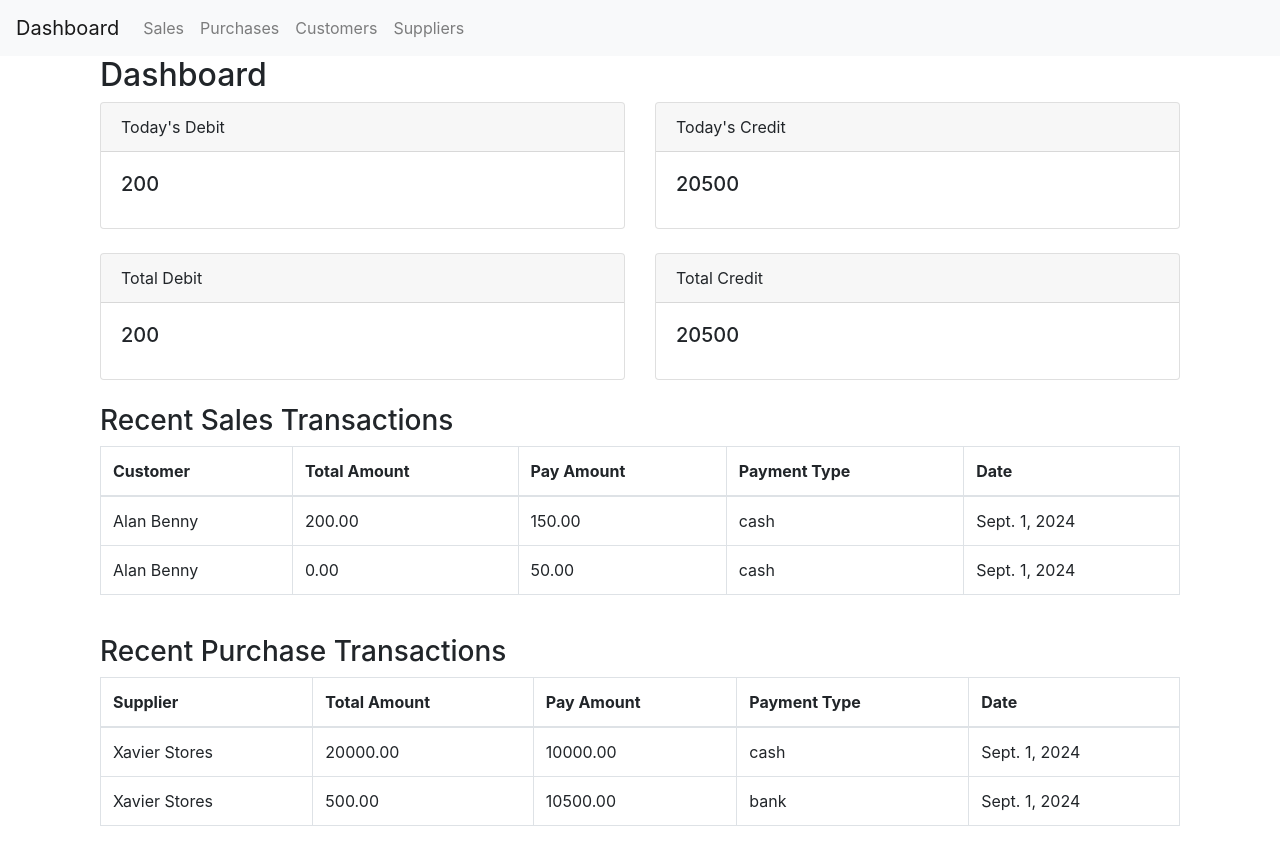
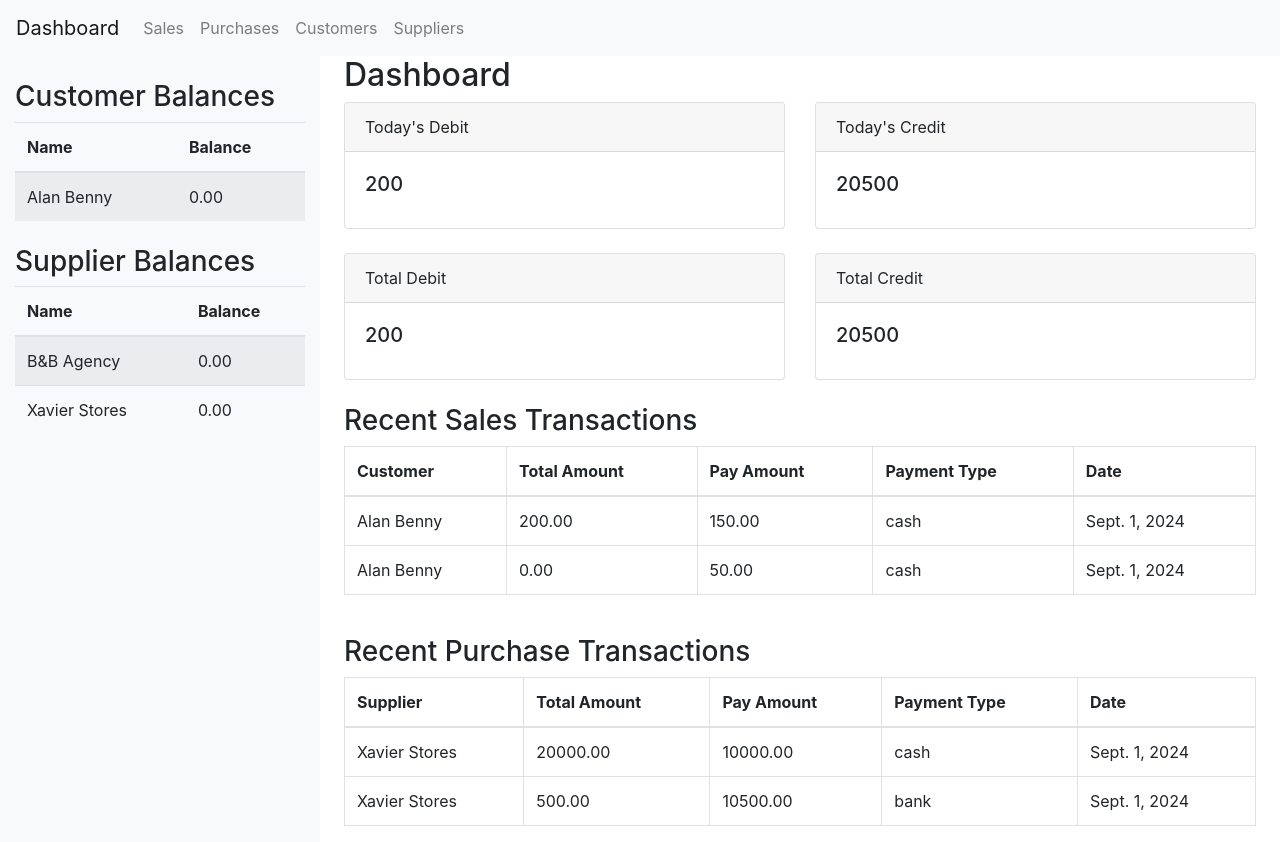
Before and after one commit to Alan212004/moneymg, a Django app: page / in a window 1280 px wide. Run offline with Django 5.2, Linux system fonts and the light colour scheme; data comes from the database, SQL or seed files in the repository; both versions use the stored data as it was after the commit; some libraries are stand-ins or nearby versions.

Commit message:
i aready completed the almost all sessions, in this part i update the balance session almost proper , make some other change son the supplier ,customer and the dashborad.

```diff
--- a/core/models.py
+++ b/core/models.py
@@ -28,7 +28,7 @@ class Customer(models.Model):
 
 class Supplier(models.Model):
     name = models.CharField(max_length=255)
-    phone = PhoneNumberField(max_length=12, null=True, blank=True, validators=[MinLengthValidator(10)])
+    phone = PhoneNumberField(max_length=15, null=True, blank=True, validators=[MinLengthValidator(10)])
     address = models.TextField(max_length=100, blank=True, null=True)
     email = models.EmailField(unique=True, blank=True, null=True)
     balance = models.DecimalField(max_digits=10, decimal_places=2, default=0)
--- a/core/urls.py
+++ b/core/urls.py
@@ -2,7 +2,7 @@ from django.urls import path
 from . import views
 
 urlpatterns = [
-    path('', views.dashboard, name='dashboard'),
+    path('', views.dashboard_view, name='dashboard'),
     path('transaction-success/', views.transaction_success, name='transaction_success'),
     path('transactions/sales/', views.sales_transactions, name='sales_transactions'),
     path('transactions/purchase/', views.purchase_transactions, name='purchase_transactions'),
--- a/core/views.py
+++ b/core/views.py
@@ -1,45 +1,56 @@
 from django.shortcuts import render, get_object_or_404, redirect
 from django.db.models import Sum
-from .models import Supplier, STransaction, PTransaction, Customer
-from .forms import CustomerForm, STransactionForm, PTransactionForm
 from django.utils import timezone
+from .models import Customer, Supplier, STransaction, PTransaction
+from .forms import CustomerForm, STransactionForm, PTransactionForm, SupplierForm
 
+# Dashboard view
+def dashboard_view(request):
+    # Fetch all customers and suppliers with their balances
+    customers = Customer.objects.all()
+    suppliers = Supplier.objects.all()
 
-def dashboard(request):
-    # Total Debit and Credit
-    total_debit = STransaction.objects.aggregate(total=Sum('pay_amount'))['total'] or 0
-    total_credit = PTransaction.objects.aggregate(total=Sum('pay_amount'))['total'] or 0
+    # Calculate daily debit and credit using STransaction and PTransaction
+    today = timezone.now().date()
+    daily_debit = STransaction.objects.filter(date=today).aggregate(Sum('pay_amount'))['pay_amount__sum'] or 0
+    daily_credit = PTransaction.objects.filter(date=today).aggregate(Sum('pay_amount'))['pay_amount__sum'] or 0
 
-    # Daily (Today) Debit and Credit
-    today = timezone.now().date()
-    daily_debit = STransaction.objects.filter(date=today).aggregate(total=Sum('pay_amount'))['total'] or 0
-    daily_credit = PTransaction.objects.filter(date=today).aggregate(total=Sum('pay_amount'))['total'] or 0
+    # Calculate total debit and credit using STransaction and PTransaction
+    total_debit = STransaction.objects.aggregate(Sum('pay_amount'))['pay_amount__sum'] or 0
+    total_credit = PTransaction.objects.aggregate(Sum('pay_amount'))['pay_amount__sum'] or 0
 
-    # Recent Transactions
-    stransactions = STransaction.objects.all().order_by('-date')[:5]
-    ptransactions = PTransaction.objects.all().order_by('-date')[:5]
+    # Fetch recent sales transactions from STransaction and purchase transactions from PTransaction
+    stransactions = STransaction.objects.order_by('-date')[:5]
+    ptransactions = PTransaction.objects.order_by('-date')[:5]
 
     context = {
+        'customers': customers,
+        'suppliers': suppliers,
+        'daily_debit': daily_debit,
+        'daily_credit': daily_credit,
         'total_debit': total_debit,
         'total_credit': total_credit,
-        'daily_debit': daily_debit,
-        'daily_credit': daily_credit,
         'stransactions': stransactions,
         'ptransactions': ptransactions,
     }
+
     return render(request, 'dashboard.html', context)
 
+# Transaction success view
 def transaction_success(request):
     return render(request, 'transaction_success.html')
 
+# Customer list view
 def customer_list(request):
     customers = Customer.objects.all()
     return render(request, 'customers.html', {'customers': customers})
 
+# Supplier list view
 def supplier_list(request):
     suppliers = Supplier.objects.all()
     return render(request, 'supplier_list.html', {'suppliers': suppliers})
 
+# Add customer view
 def add_customer(request):
     if request.method == 'POST':
         form = CustomerForm(request.POST)
@@ -51,6 +62,7 @@ def add_customer(request):
 
     return render(request, 'add_customer.html', {'form': form})
 
+# Sales transactions view
 def sales_transactions(request):
     sales_transactions = STransaction.objects.all()
     if request.method == 'POST':
@@ -64,6 +76,10 @@ def sales_transactions(request):
                 balance_to_update = transaction.total_amount - transaction.pay_amount
                 customer.balance += balance_to_update
                 customer.save()
+            elif transaction.pay_amount > transaction.total_amount:
+                balance_to_update = transaction.pay_amount - transaction.total_amount
+                customer.balance -= balance_to_update
+                customer.save()
 
             transaction.save()
             return redirect('sales_transactions')
@@ -72,6 +88,7 @@ def sales_transactions(request):
 
     return render(request, 'sales_transactions.html', {'form': form, 'sales_transactions': sales_transactions})
 
+# Purchase transactions view
 def purchase_transactions(request):
     purchase_transactions = PTransaction.objects.all()
     if request.method == 'POST':
@@ -85,6 +102,10 @@ def purchase_transactions(request):
                 balance_to_update = transaction.total_amount - transaction.pay_amount
                 supplier.balance += balance_to_update
                 supplier.save()
+            elif transaction.pay_amount > transaction.total_amount:
+                balance_to_update = transaction.pay_amount - transaction.total_amount
+                supplier.balance -= balance_to_update
+                supplier.save()
 
             transaction.save()
             return redirect('purchase_transactions')
@@ -93,6 +114,7 @@ def purchase_transactions(request):
 
     return render(request, 'purchase_transactions.html', {'form': form, 'purchase_transactions': purchase_transactions})
 
+# Edit customer view
 def edit_customer(request, pk):
     customer = get_object_or_404(Customer, pk=pk)
     if request.method == 'POST':
@@ -104,6 +126,7 @@ def edit_customer(request, pk):
         form = CustomerForm(instance=customer)
     return render(request, 'edit_customer.html', {'form': form})
 
+# Delete customer view
 def delete_customer(request, pk):
     customer = get_object_or_404(Customer, pk=pk)
     if request.method == 'POST':
@@ -111,6 +134,7 @@ def delete_customer(request, pk):
         return redirect('customer_list')
     return render(request, 'confirm_delete.html', {'object': customer})
 
+# Edit supplier view
 def edit_supplier(request, pk):
     supplier = get_object_or_404(Supplier, pk=pk)
     if request.method == 'POST':
@@ -122,6 +146,7 @@ def edit_supplier(request, pk):
         form = SupplierForm(instance=supplier)
     return render(request, 'edit_supplier.html', {'form': form})
 
+# Delete supplier view
 def delete_supplier(request, pk):
     supplier = get_object_or_404(Supplier, pk=pk)
     if request.method == 'POST':
--- a/templates/base.html
+++ b/templates/base.html
@@ -3,10 +3,10 @@
 <head>
     <meta charset="UTF-8">
     <meta name="viewport" content="width=device-width, initial-scale=1.0">
-    <title>{% block title %}My Django Project{% endblock %}</title>
+    <title>{% block title %}Money Management{% endblock %}</title>
     <link rel="stylesheet" href="https://stackpath.bootstrapcdn.com/bootstrap/4.3.1/css/bootstrap.min.css">
 </head>
-<body>
+<body style="margin: 0; width: 100%;">
     <nav class="navbar navbar-expand-lg navbar-light bg-light">
         <a class="navbar-brand" href="{% url 'dashboard' %}">Dashboard</a>
         <button class="navbar-toggler" type="button" data-toggle="collapse" data-target="#navbarNav" aria-controls="navbarNav" aria-expanded="false" aria-label="Toggle navigation">
@@ -30,10 +30,14 @@
         </div>
     </nav>
 
-    <div class="container">
+
+
+
+
+
         {% block content %}
         {% endblock %}
-    </div>
+
 
     <script src="https://code.jquery.com/jquery-3.3.1.slim.min.js"></script>
     <script src="https://cdnjs.cloudflare.com/ajax/libs/popper.js/1.14.7/umd/popper.min.js"></script>
--- a/templates/customers.html
+++ b/templates/customers.html
@@ -15,6 +15,7 @@
                 <th><a href="?sort=gender">Gender</a></th>
                 <th><a href="?sort=email">Email ID</a></th>
                 <th><a href="?sort=address">Address</a></th>
+                <th><a href="?sort=balance">Balance</a></th>
                 <th><a href="?sort=created_at">Joined</a></th>
                 <th>Actions</th>
             </tr>
@@ -28,6 +29,7 @@
                 <td>{{ customer.gender }}</td>
                 <td>{{ customer.email }}</td>
                 <td>{{ customer.address }}</td>
+                <td>{{ customer.balance }}</td>
                 <td>{{ customer.created_at|date:"d M Y" }}</td>
                 <td>
                     <a href="{% url 'edit_customer' customer.id %}" class="btn btn-sm btn-warning">Edit</a>
--- a/templates/dashboard.html
+++ b/templates/dashboard.html
@@ -1,7 +1,55 @@
 {% extends 'base.html' %}
 
 {% block content %}
-<div class="container">
+<div class="container-fluid">
+    <div class="row">
+        <!-- Sidebar for Balances -->
+        <aside class="col-md-3 bg-light sidebar">
+            <!-- Customer Balances -->
+            <div class="mt-4">
+                <h3>Customer Balances</h3>
+                <table class="table table-striped">
+                    <thead>
+                        <tr>
+                            <th>Name</th>
+                            <th>Balance</th>
+                        </tr>
+                    </thead>
+                    <tbody>
+                        {% for customer in customers %}
+                        <tr>
+                            <td>{{ customer.name }}</td>
+                            <td>{{ customer.balance }}</td>
+                        </tr>
+                        {% endfor %}
+                    </tbody>
+                </table>
+            </div>
+
+            <!-- Supplier Balances -->
+            <div class="mt-4">
+                <h3>Supplier Balances</h3>
+                <table class="table table-striped">
+                    <thead>
+                        <tr>
+                            <th>Name</th>
+                            <th>Balance</th>
+                        </tr>
+                    </thead>
+                    <tbody>
+                        {% for supplier in suppliers %}
+                        <tr>
+                            <td>{{ supplier.name }}</td>
+                            <td>{{ supplier.balance }}</td>
+                        </tr>
+                        {% endfor %}
+                    </tbody>
+                </table>
+            </div>
+        </aside>
+
+        <!-- Main Content Area -->
+        <main class="col-md-9 ml-sm-auto col-lg-9 px-4">
             <h2>Dashboard</h2>
             <div class="row">
                 <div class="col-md-6">
@@ -96,5 +144,7 @@
                     </table>
                 </div>
             </div>
+        </main>
+    </div>
 </div>
 {% endblock %}
```
Also changed, not shown: templates/supplier_list.html (+22 -4 lines), db.sqlite3. Lines whose indentation alone changed are shown as unchanged.
